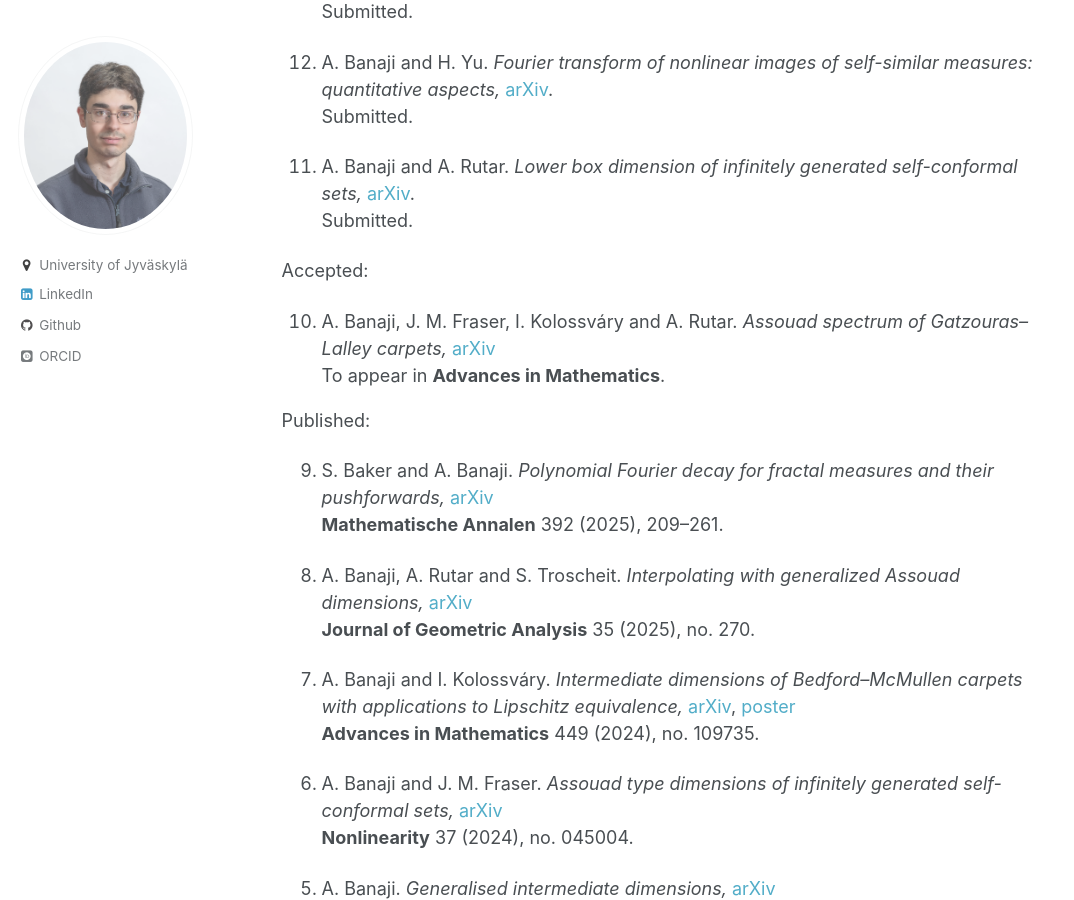
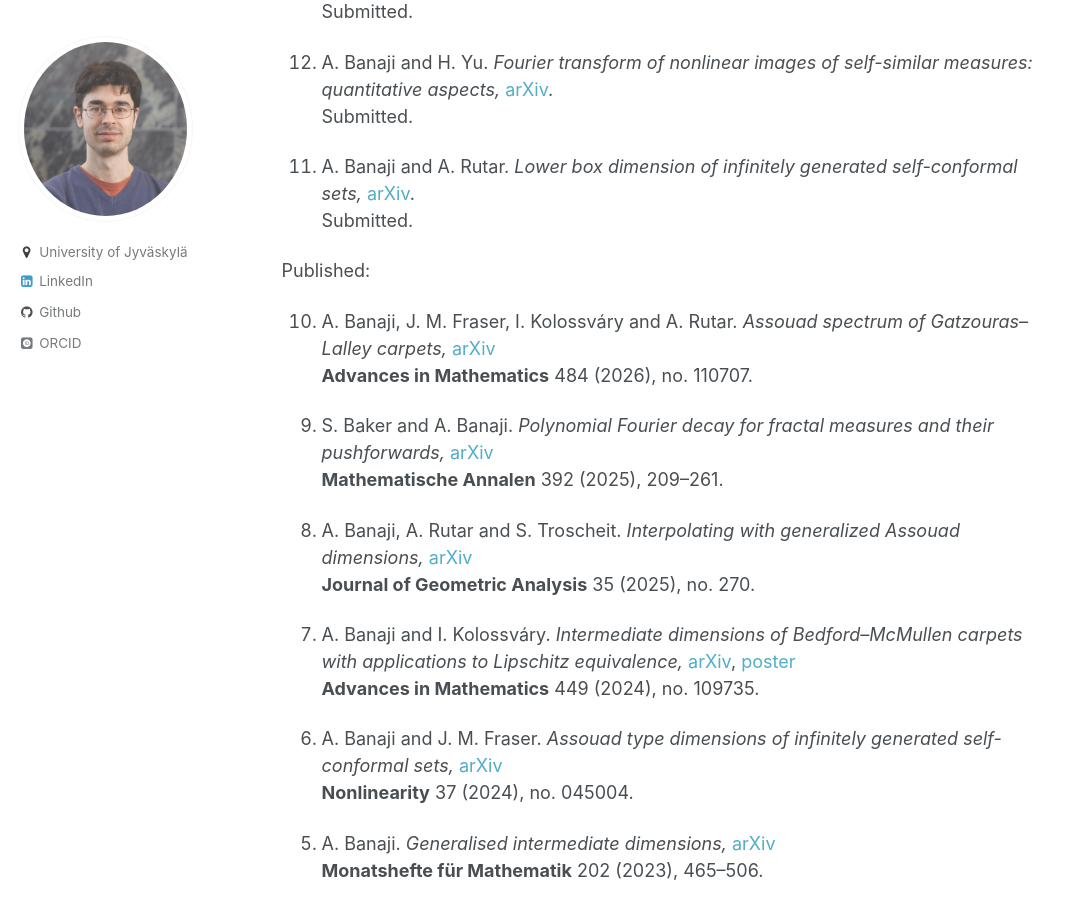
Before and after one commit to amlan-banaji/amlan-banaji.github.io, a Jekyll site: the page built from _pages/publications.md, in a window 1280 px wide and 900 px high, scrolled down 360 px. Shown: the whole window, without its empty margins (0-1074 px from the left). Built offline with Jekyll 4.4.1, drawn with Linux system fonts in a browser that asks for light colours; some web fonts are replaced.

Commit message:
advances and profile pic

```diff
--- a/_pages/publications.md
+++ b/_pages/publications.md
@@ -21,14 +21,10 @@ Submitted.
 {:start="13"}
 {: reversed="reversed"}
 
-Accepted:
+Published:
 
 10. A. Banaji, J. M. Fraser, I. Kolossváry and A. Rutar. *Assouad spectrum of Gatzouras–Lalley carpets,* [arXiv](https://arxiv.org/abs/2401.07168)
-To appear in **Advances in Mathematics**.
-{:start="10"}
-{: reversed="reversed"}
-
-Published:
+**Advances in Mathematics** 484 (2026), no. 110707.
 
 9. S. Baker and A. Banaji. *Polynomial Fourier decay for fractal measures and their pushforwards,* [arXiv](https://arxiv.org/abs/2401.01241)
 **Mathematische Annalen** 392 (2025), 209–261.
```
Also changed, not shown: images/profile.jpg, 1 other file.
